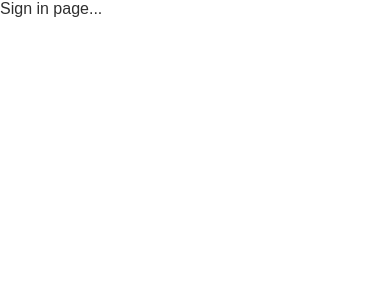
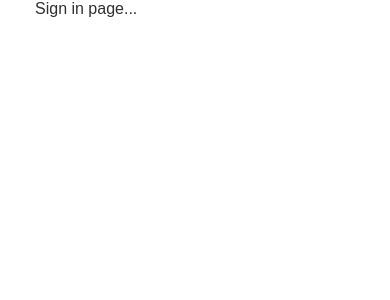
Before and after one commit to WAYLIIKE/watertrack-project-nodejs-react, a React (Vite) app: page /watertrack-project-nodejs-react/signin in a window 390 px wide. Shown: the top 300 px of the page. Built offline with nearby package versions, Linux system fonts and the light colour scheme.

Commit message:
added app responsive container

```diff
--- /dev/null
+++ b/src/components/Container/Container.jsx
@@ -0,0 +1,5 @@
+import css from './Container.module.css';
+
+export const Container = ({ children }) => {
+  return <div className={css.container}>{children}</div>;
+};
--- /dev/null
+++ b/src/components/Container/Container.module.css
@@ -0,0 +1,18 @@
+.container {
+  max-width: 360px;
+  margin: 0 auto;
+  padding: 0 20px;
+}
+
+@media screen and (min-width: 768px) {
+  .container {
+    max-width: 768px;
+    padding: 0 32px;
+  }
+}
+
+@media screen and (min-width: 1440px) {
+  .container {
+    max-width: 1440px;
+  }
+}
--- a/src/pages/HomePage/HomePage.jsx
+++ b/src/pages/HomePage/HomePage.jsx
@@ -1,12 +1,13 @@
 import { Helmet } from 'react-helmet-async';
+import { Container } from '../../components/Container/Container';
 
 export default function HomePage() {
   return (
-    <div>
+    <Container>
       <p>Home page...</p>
       <Helmet>
         <title>Home</title>
       </Helmet>
-    </div>
+    </Container>
   );
 }
--- a/src/pages/NotFoundPage/NotFoundPage.jsx
+++ b/src/pages/NotFoundPage/NotFoundPage.jsx
@@ -2,9 +2,11 @@ import { NavLink } from 'react-router-dom';
 import { Helmet } from 'react-helmet-async';
 import { TbError404 } from 'react-icons/tb';
 import css from './NotFoundPage.module.css';
+import { Container } from '../../components/Container/Container';
 
 export default function NotFound() {
   return (
+    <Container>
       <div className={css.container}>
         <TbError404 size={150} color="var(--color-lightgreen)" />
         <p className={css.text}>Ooooops, not found page!</p>
@@ -15,5 +17,6 @@ export default function NotFound() {
           <title>Not found</title>
         </Helmet>
       </div>
+    </Container>
   );
 }
--- a/src/pages/SignInPage/SignInPage.jsx
+++ b/src/pages/SignInPage/SignInPage.jsx
@@ -1,12 +1,13 @@
 import { Helmet } from 'react-helmet-async';
+import { Container } from '../../components/Container/Container';
 
 export default function SignInPage() {
   return (
-    <div>
+    <Container>
       <p>Sign in page...</p>
       <Helmet>
         <title>Sign in</title>
       </Helmet>
-    </div>
+    </Container>
   );
 }
--- a/src/pages/SignUpPage/SignUpPage.jsx
+++ b/src/pages/SignUpPage/SignUpPage.jsx
@@ -1,12 +1,13 @@
 import { Helmet } from 'react-helmet-async';
+import { Container } from '../../components/Container/Container';
 
 export default function SignUpPage() {
   return (
-    <div>
+    <Container>
       <p>Sign up page...</p>
       <Helmet>
         <title>Sign up</title>
       </Helmet>
-    </div>
+    </Container>
   );
 }
--- a/src/pages/TrackerPage/TrackerPage.jsx
+++ b/src/pages/TrackerPage/TrackerPage.jsx
@@ -1,12 +1,13 @@
 import { Helmet } from 'react-helmet-async';
+import { Container } from '../../components/Container/Container';
 
 export default function TrackerPage() {
   return (
-    <div>
+    <Container>
       <p>Tracker page...</p>
       <Helmet>
         <title>Tracker</title>
       </Helmet>
-    </div>
+    </Container>
   );
 }
```
Lines whose indentation alone changed are shown as unchanged.
